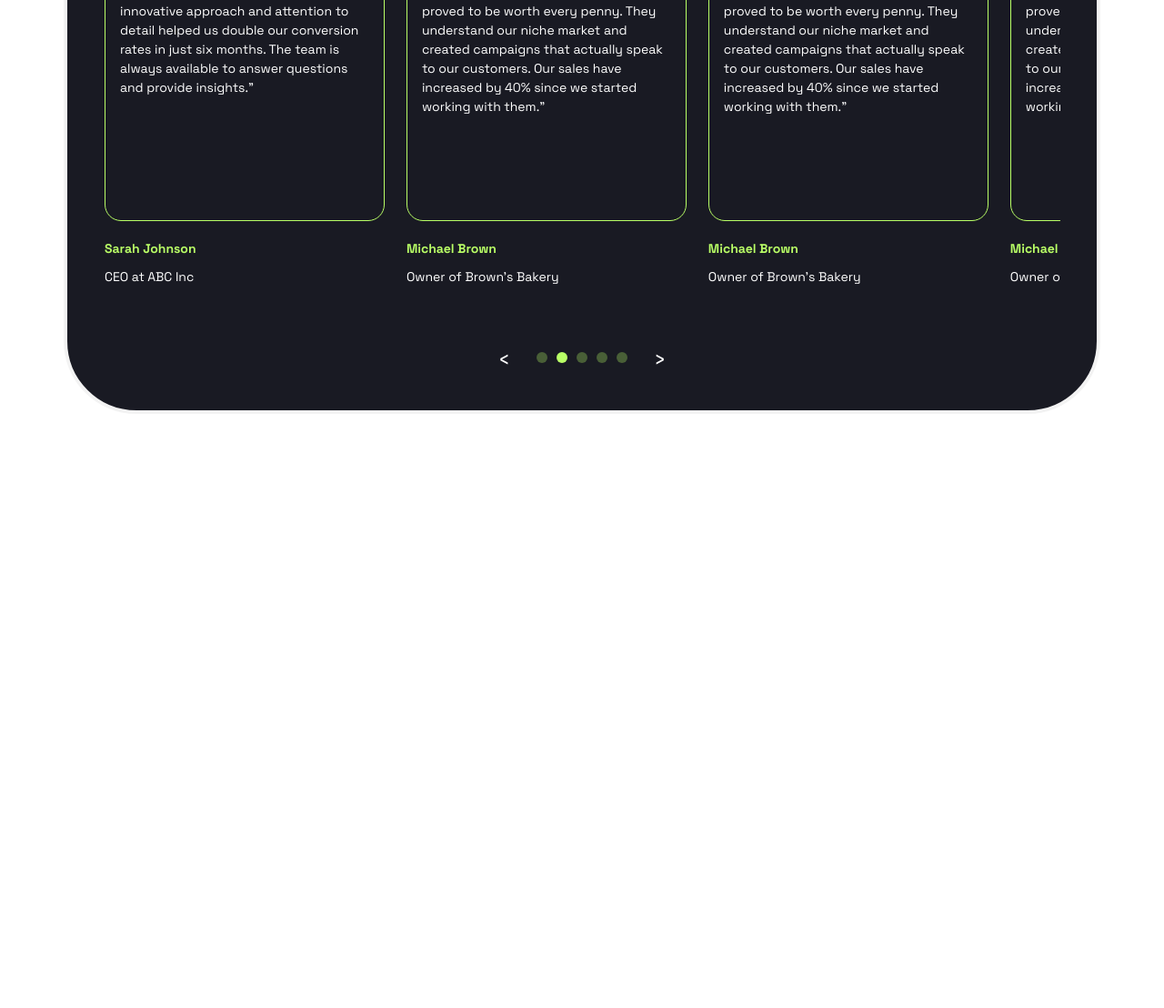
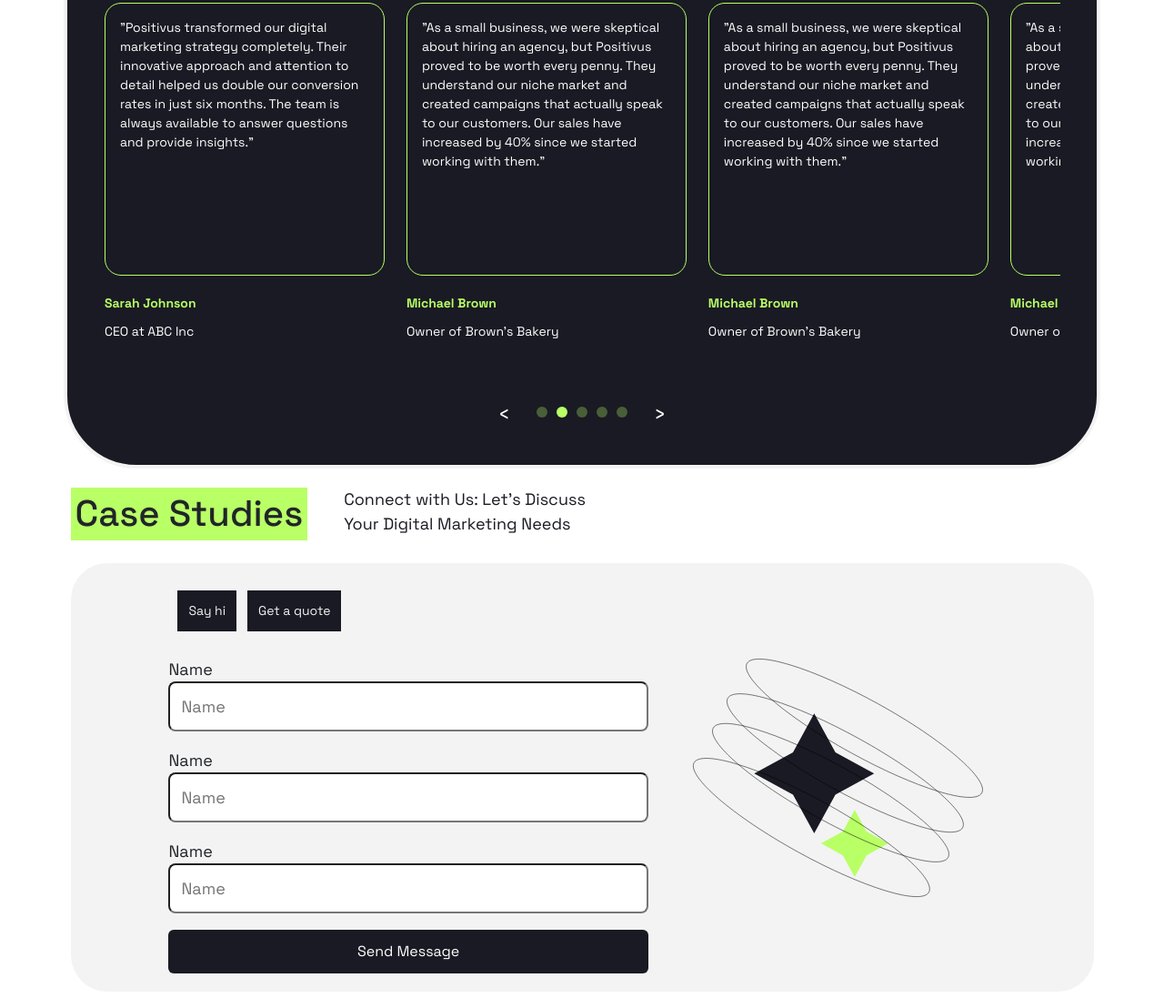
Before and after one commit to DanielBorbafs/positivus_lp, a plain HTML site: page index.html in a window 1280 px wide. Shown: the part 5777-6885 px from the top of the page at 91% size. Before the commit the page ends 6252 px from the top, so only its background shows below. Drawn offline with nearby package versions, Linux system fonts and the light colour scheme.

Commit message:
feat: form element add

```diff
--- a/assets/styles/style.css
+++ b/assets/styles/style.css
@@ -662,6 +662,7 @@ header {
   padding: 4rem;
   margin-bottom: 2rem;
   border: 4px solid var(--color-bg-gray);
+  margin-top: 6rem;
 }
 
 .list__feedbacks__text {
@@ -743,6 +744,72 @@ header {
 
 .carousel-dot.active {
   background: #b9ff66;
+}
+
+/* ===================== CONTACT ==================*/
+
+.form__container {
+  margin-top: 2rem;
+  background: var(--color-bg-gray);
+  padding: 2rem;
+  align-items: center;
+  justify-content: center;
+  border-radius: 4rem;
+  gap: 2rem;
+  & img {
+    height: 420px;
+  }
+}
+
+.container__container {
+  background-color: var(--color-bg-gray);
+  justify-content: space-around;
+  align-items: center;
+}
+
+.contact__form__input {
+  display: flex;
+  flex-direction: column;
+  gap: 1.8rem;
+}
+
+.labels {
+  display: flex;
+  flex-direction: column;
+  & label {
+    font-size: var(--p-destkop-alternate);
+  }
+  & input {
+    padding: 1.2rem;
+    font-size: 1.8rem;
+    border-radius: 0.8rem;
+  }
+}
+
+.button {
+  background-color: var(--color-bg-drak);
+  color: var(--color-bg-white);
+  text-align: center;
+  font-size: 1.6rem;
+  padding: 1.2rem;
+  border-radius: 0.6rem;
+}
+
+.form {
+  margin-bottom: 2.5rem;
+}
+
+.contact__form__btn {
+  display: flex;
+  gap: 1.2rem;
+  padding: 1rem;
+  & button {
+    padding: 1.2rem;
+    font-size: 1.4rem;
+    background-color: var(--color-bg-drak);
+    color: var(--color-bg-gray);
+    border: none;
+  }
 }
 
 @media (min-width: 768px) {
@@ -837,6 +904,10 @@ header {
       height: auto;
     }
   }
+
+  #img-form {
+    display: none;
+  }
 }
 
 @media (min-width: 769px) and (max-width: 1280px) {
--- a/index.html
+++ b/index.html
@@ -498,6 +498,46 @@
           <button class="carousel-next" aria-label="Next feedback">›</button>
         </div>
       </section>
+
+      <section class="container contact">
+        <div class="services__text">
+          <h2>Case Studies</h2>
+          <p>
+            Connect with Us: Let's Discuss<br />Your Digital Marketing Needs
+          </p>
+        </div>
+        <div class="container form">
+          <div class="row form__container">
+            <div class="col-lg-6 contact__form__input">
+              <div class="contact__form__btn">
+                <button>Say hi</button>
+                <button>Get a quote</button>
+              </div>
+              <form class="contact__form__input">
+                <div class="labels">
+                  <label for="#">Name</label>
+                  <input type="text" placeholder="Name" />
+                </div>
+                <div class="labels">
+                  <label for="#">Name</label>
+                  <input type="text" placeholder="Name" />
+                </div>
+                <div class="labels">
+                  <label for="#">Name</label>
+                  <input type="text" placeholder="Name" />
+                </div>
+                <div class="button">Send Message</div>
+              </form>
+            </div>
+            <img
+              src="./assets/imgs/Illustration.svg"
+              alt=""
+              class="col-lg-4"
+              id="img-form"
+            />
+          </div>
+        </div>
+      </section>
     </main>
     <footer></footer>
     <script
```
Also changed, not shown: assets/imgs/Illustration.svg (added).
